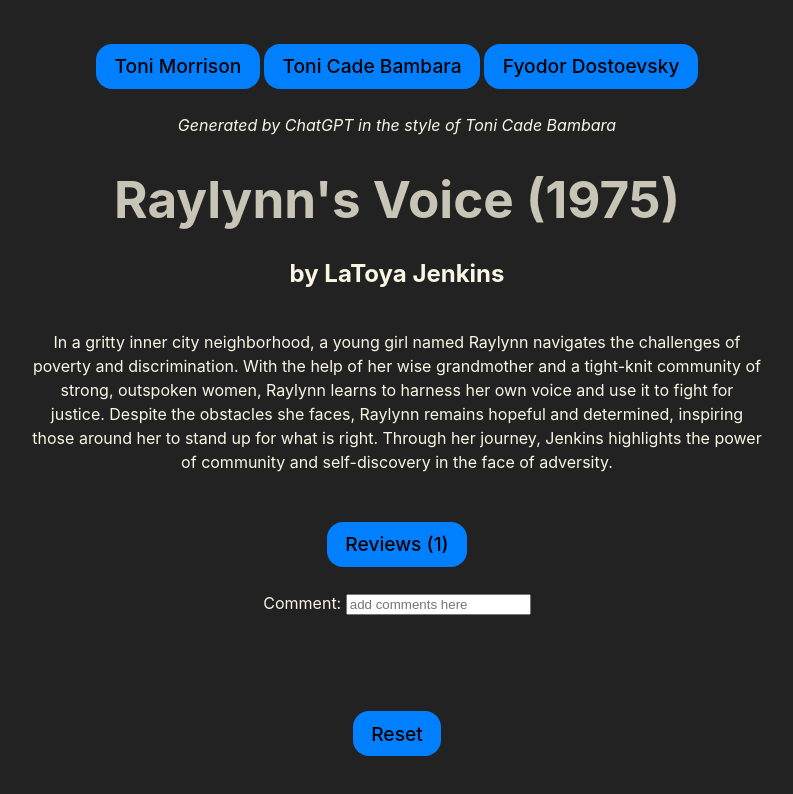
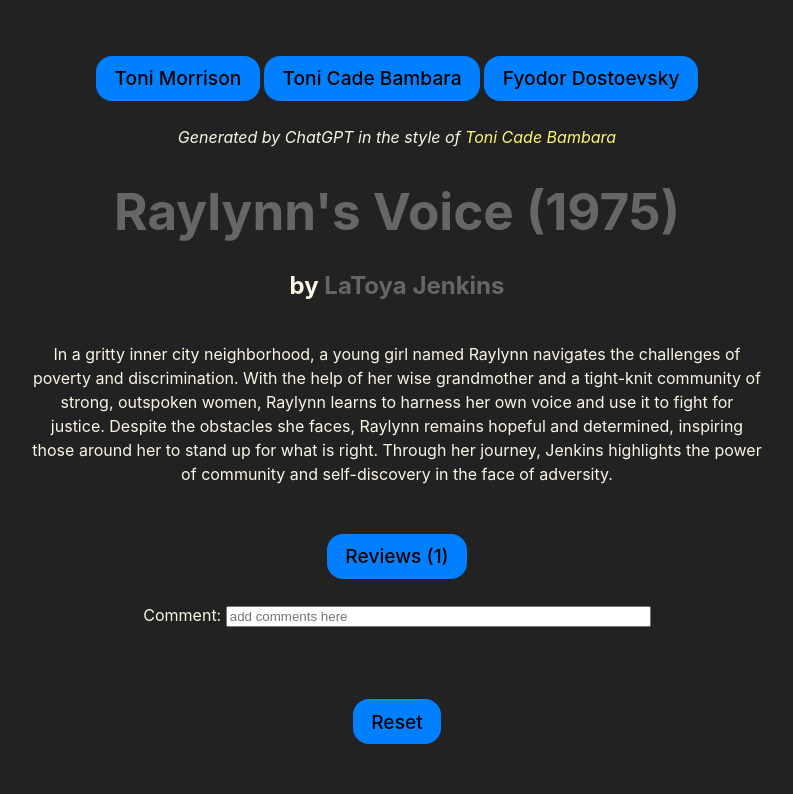
Before and after one commit to usefulmove/code, a React (Vite) app in the folder react/chatgpt/: page / in a window 1280 px wide. Shown: the top 794 px of the page, without its empty margins (243-1036 px from the left). Built offline with nearby package versions, Linux system fonts and the light colour scheme.

Commit message:
(automated gcp push)

```diff
--- a/react/chatgpt/src/App.jsx
+++ b/react/chatgpt/src/App.jsx
@@ -83,33 +83,32 @@ function App() {
       {referenceAuthor !== '' && (
         <>
           <br></br>
-          <em>Generated by ChatGPT in the style of {referenceAuthor}</em>
+          <em>Generated by ChatGPT in the style of <refauthor>{referenceAuthor}</refauthor></em>
           <br></br>
         </>
       )}
 
       <center>
 
-        <h1>{book.title}</h1>
-        <h2>by {book.author}</h2>
+        <h1><charcoal>{book.title}</charcoal></h1>
+        <h2>by <charcoal>{book.author}</charcoal></h2>
         <br></br>
 
-        <sumdiv>
+        <summary>
           {book.summary}
-        </sumdiv>
+        </summary>
         <br></br><br></br>
 
         <button id='reviews' type='button'>
           Reviews ({book.reviews})
         </button><br></br><br></br>
 
-        <label htmlFor='input'>Comment: </label>
-        <input id='input' type='text' placeholder='add comments here' onKeyDown={handleKeyDown}/><br></br>
-        <br></br>
-
         {comments.length > 0 && (
           <div>
             <table>
+              <tr>
+                <td><h2>Comments</h2></td>
+              </tr>
               {comments.map(
                 (comment) => (
                   <tr>
@@ -118,8 +117,13 @@ function App() {
                 )
               )}
             </table>
+            <br></br>
+            <br></br>
           </div>
         )}
+
+        <label htmlFor='input'>Comment: </label>
+        <input id='input' type='text' size='50' placeholder='add comments here' onKeyDown={handleKeyDown}/><br></br>
 
       </center>
 
--- a/react/chatgpt/src/index.css
+++ b/react/chatgpt/src/index.css
@@ -78,10 +78,18 @@ td {
   vertical-align: middle;
 }
 
-sumdiv {
+summary {
   display: flex;
   flex-direction: column;
   align-items: center;
   justify-content: center;
   width: 60%;
 }
+
+charcoal {
+  color: #666666;
+}
+
+refauthor {
+  color: #fff670;
+}
```
